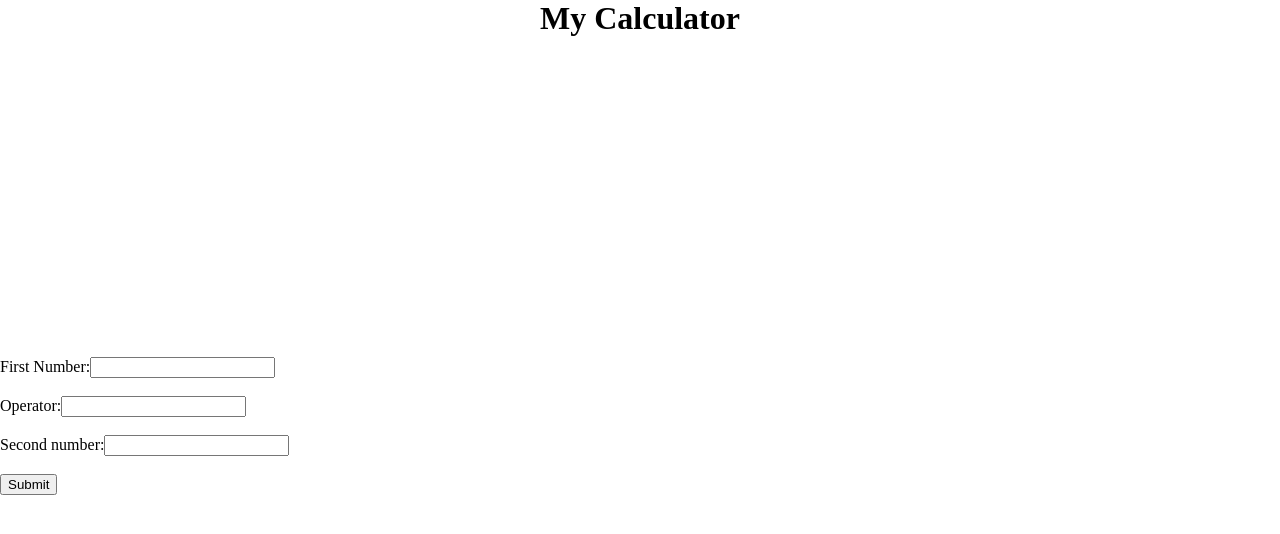
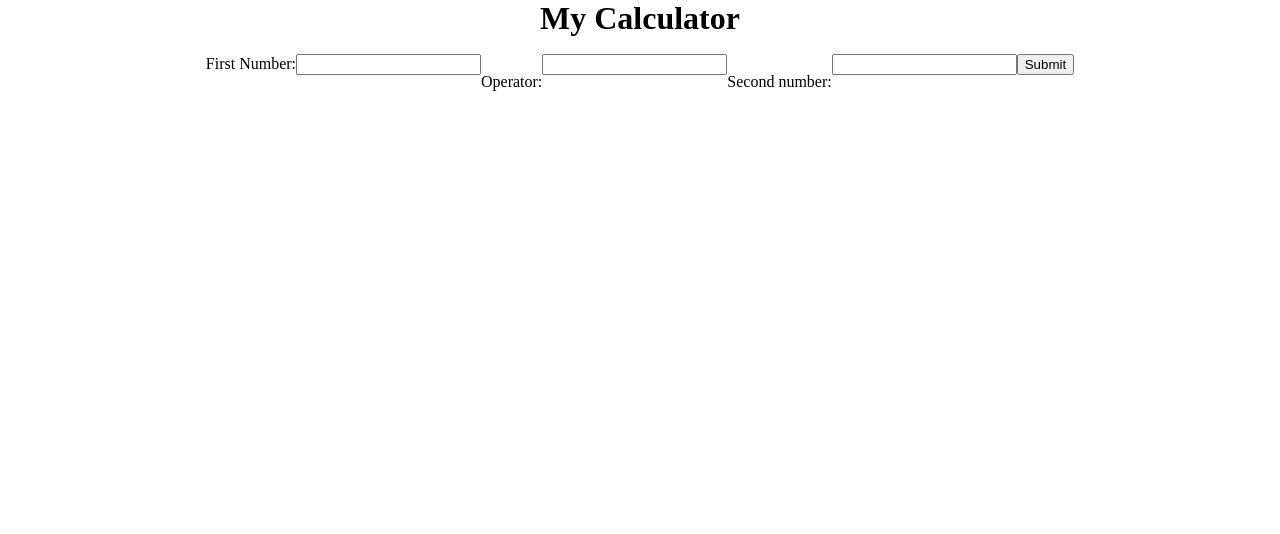
Before and after one commit to Wyllymk/Test-Project, a PHP site: page /index.html in a window 1280 px wide. Shown: the top 534 px of the page. Run offline with PHP 8.4, Linux system fonts and the light colour scheme.

Commit message:
Update style.css

```diff
--- a/style.css
+++ b/style.css
@@ -9,4 +9,8 @@ body{
 }
 #form{
     margin-top: 25%;
+    display: flex;
+    justify-content: center;
+    align-items: center;
+    margin: auto;
 }
```
